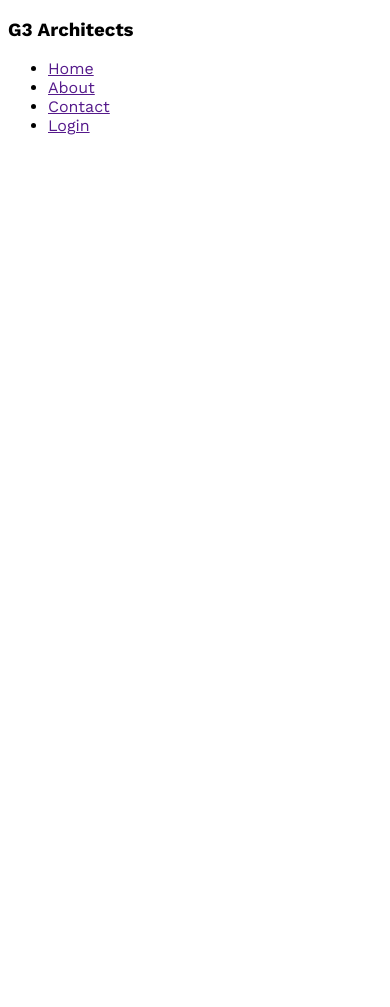
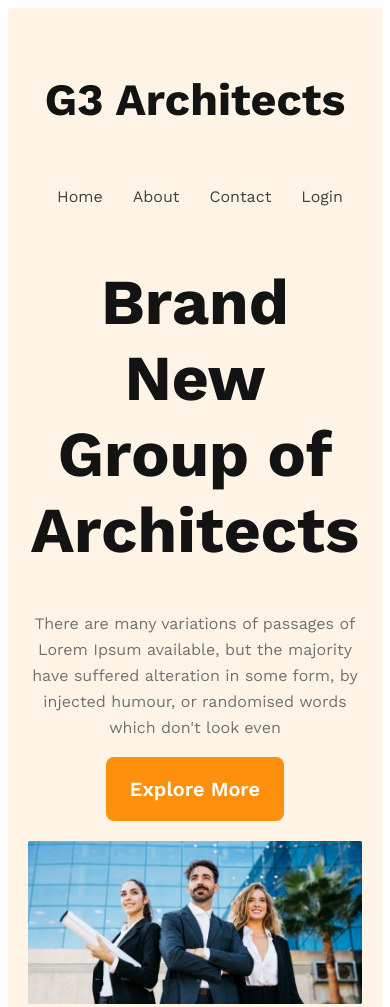
Before and after one commit to shahadat500441/g3-architects-website, a plain HTML site: page index.html in a window 390 px wide. Shown: the top 1007 px of the page. Before the commit the page ends 844 px from the top, so only its background shows below. Drawn offline with nearby package versions, Linux system fonts and the light colour scheme.

Commit message:
completed the header section and responsive for mobile and tablet or medium devices

```diff
--- a/index.html
+++ b/index.html
@@ -1,22 +1,34 @@
 <!DOCTYPE html>
 <html lang="en">
+
 <head>
     <meta charset="UTF-8">
     <meta name="viewport" content="width=device-width, initial-scale=1.0">
     <title>g3-artictes</title>
     <link rel="stylesheet" href="styles/style.css">
 </head>
+
 <body>
     <header>
         <nav>
-            <h3>G3 Architects</h3>
+            <h3 class="nav-title">G3 Architects</h3>
             <ul>
-              <li><a href="">Home</a></li>
-              <li><a href="">About</a></li>
-              <li><a href="">Contact</a></li>
-              <li><a href="">Login</a></li>
+                <li><a href="">Home</a></li>
+                <li><a href="">About</a></li>
+                <li><a href="">Contact</a></li>
+                <li><a href="">Login</a></li>
             </ul>
         </nav>
+        <div class="banner">
+            <div class="banner-content">
+                <h1 class="banner-title">Brand New Group of Architects
+                </h1>
+                <p class="banner-description">There are many variations of passages of Lorem Ipsum available, but the
+                    majority have suffered alteration in some form, by injected humour, or randomised words which don't look even</p>
+                <button class="btn-primary">Explore More</button>
+            </div>
+            <img src="images/banner.png" alt="">
+        </div>
     </header>
 
     <main>
@@ -27,4 +39,5 @@
 
     </footer>
 </body>
+
 </html>
--- a/styles/style.css
+++ b/styles/style.css
@@ -1,5 +1,110 @@
 @import url('https://fonts.googleapis.com/css2?family=Work+Sans:ital,wght@0,400;0,500;0,600;0,700;1,800&display=swap');
-*{
+
+
+/* shered styles */
+* {
     font-family: 'Work Sans', sans-serif;
 
+
 }
+
+.btn-primary {
+    color: #FFF;
+    font-size: 20px;
+    font-weight: 600;
+    padding: 20px 24px;
+    border-radius: 8px;
+    background: #FF900E;
+    border: 0;
+
+    cursor: pointer;
+
+
+}
+
+/* header style */
+header {
+    background-color: rgba(255, 144, 14, 0.10);
+    padding: 50px 240px;
+}
+
+nav {
+    display: flex;
+    justify-content: space-between;
+    align-items: center;
+}
+
+.nav-title {
+    font-size: 2.8rem;
+    color: #131313;
+    font-weight: 700;
+}
+
+nav>ul {
+    display: flex;
+}
+
+nav li {
+    list-style: none;
+    margin-right: 30px;
+    font-size: 1rem;
+}
+
+nav li a {
+    text-decoration: none;
+    color: #424242;
+}
+
+/* banner style */
+.banner-content {
+    max-width: 800px;
+    text-align: center;
+    margin: 0 auto;
+}
+
+.banner-title {
+    color: #131313;
+    font-size: 64px;
+    font-weight: 700;
+
+}
+
+.banner-description {
+    color: #727272;
+    font-size: 16px;
+    line-height: 26px;
+    /* 162.5% */
+}
+
+.banner img {
+    margin-top: 20px;
+    width: 100%;
+}
+
+
+
+/* responsive styles */
+/* mobile devices */
+@media screen and (max-width:576px) {
+
+    header {
+        padding: 20px;
+    }
+
+    nav {
+        flex-direction: column;
+    }
+
+}
+
+/* tablet devices */
+@media screen and (min-width:577px) and (max-width:960px) {
+    header {
+        padding: 70px;
+    }
+
+    nav {
+        flex-direction: column;
+    }
+
+}
```
